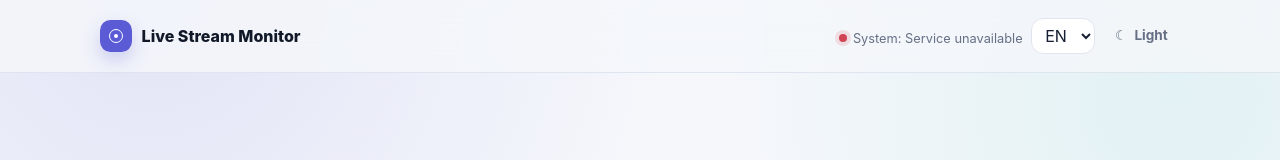
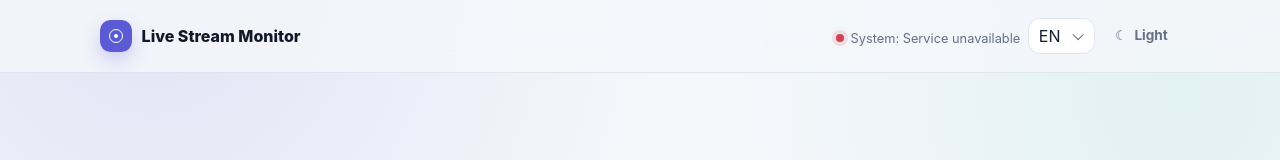
Before and after one commit to ivangor246/live_stream, a React (Vite) app in the folder client/: page / in a window 1280 px wide. Shown: the top 160 px of the page. Built offline with nearby package versions, Linux system fonts and the light colour scheme; no server answers.

Commit message:
feat: style language select arrow

```diff
--- a/client/src/index.css
+++ b/client/src/index.css
@@ -230,13 +230,32 @@ h2 {
 }
 
 .language-switcher select {
+  appearance: none;
   min-height: 2.25rem;
   border: 1px solid var(--color-border);
   border-radius: var(--radius-md);
-  padding: 0.35rem 0.6rem;
+  padding: 0.35rem 2rem 0.35rem 0.6rem;
   color: var(--color-text);
   background: var(--color-surface-elevated);
   cursor: pointer;
+}
+
+.language-switcher {
+  position: relative;
+  display: inline-flex;
+}
+
+.language-switcher::after {
+  position: absolute;
+  top: 50%;
+  right: 0.8rem;
+  width: 0.45rem;
+  height: 0.45rem;
+  border-right: 1.5px solid var(--color-text-soft);
+  border-bottom: 1.5px solid var(--color-text-soft);
+  content: "";
+  pointer-events: none;
+  transform: translateY(-65%) rotate(45deg);
 }
 
 .auth-account {
```
